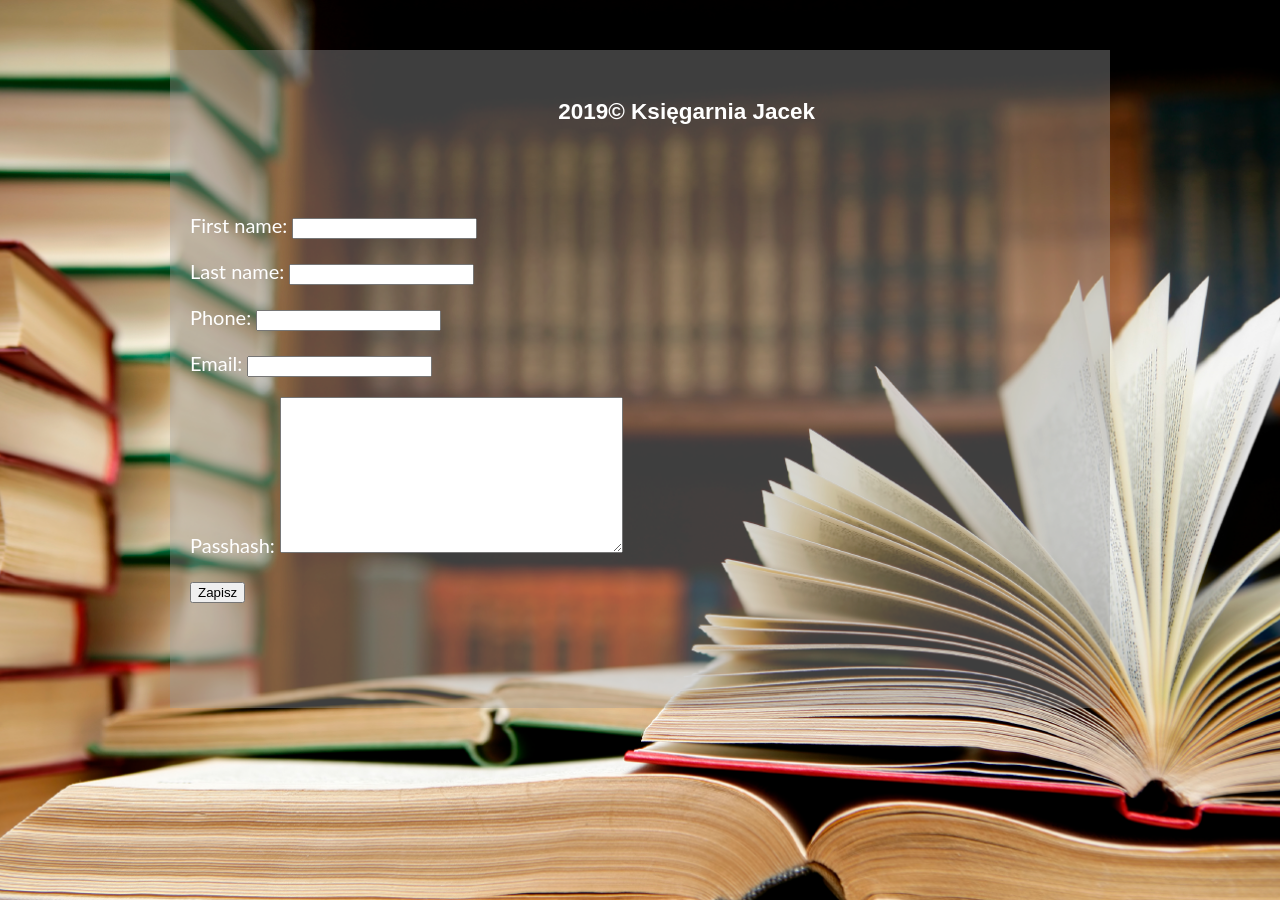
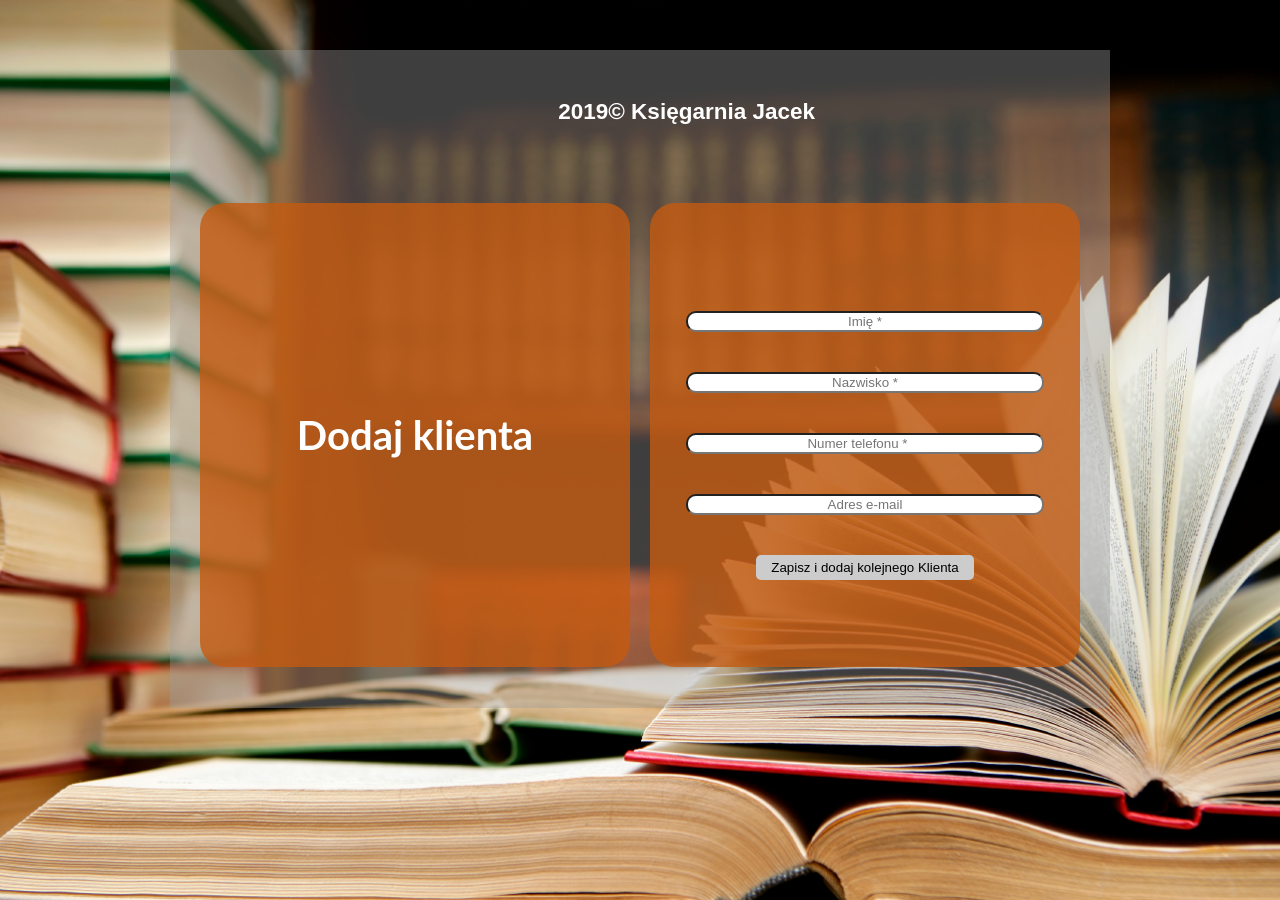
Before and after one commit to bookstore-jacek/webstore, a Django app: page /panel/dodaj-klienta/ in a window 1280 px wide. Run offline with Django 3.2, Linux system fonts and the light colour scheme.

Commit message:
Vertical allignment of buttons

```diff
--- a/src/Customer/forms.py
+++ b/src/Customer/forms.py
@@ -2,6 +2,12 @@ from django import forms
 from .models import Customer
 
 class CustomerForm(forms.ModelForm):
+    first_name =forms.CharField(label='', required=True, widget=forms.TextInput(attrs={ "placeholder":"Imię *", "class":"add_customer_field"}))
+    last_name  =forms.CharField(label='', required=True, widget=forms.TextInput(attrs={ "placeholder":"Nazwisko *", "class":"add_customer_field"}))
+    phone      =forms.CharField(label='', required=True, widget=forms.NumberInput(attrs={ "placeholder":"Numer telefonu *", "class":"add_customer_field"}))
+    email      =forms.EmailField(label='', required=False, widget=forms.EmailInput(attrs={ "placeholder":"Adres e-mail", "class":"add_customer_field"}))
+
+
     class Meta:
         model = Customer
         fields = [
@@ -9,5 +15,25 @@ class CustomerForm(forms.ModelForm):
             'last_name',
             'phone',
             'email',
-            'passhash'
         ]
+
+    # def clean_customer(self, *args, **kwargs):
+    #     email= self.cleaned_data.get("email")
+    #     if None in email:
+    #         return None
+
+    def clean_email(self):
+        # Get the email
+        email = self.cleaned_data.get('email')
+        if email == "" :
+            return None
+
+        # Check to see if any users already exist with this email as a username.
+        try:
+            match = Customer.objects.get(email=email)
+        except Customer.DoesNotExist:
+            # Unable to find a user, this is fine
+            return email
+
+        # A user was found with this as a username, raise an error.
+        raise forms.ValidationError('Wprowadzony e-mail już istnieje.')
--- a/src/Customer/templates/customer/add_customer.html
+++ b/src/Customer/templates/customer/add_customer.html
@@ -3,10 +3,17 @@
 {% block back %}{% endblock %}
 
 {% block content %}
+<div class=add_customer_div1>
+    <div ID="vertical_all"><h1>Dodaj klienta</h1></div>
+</div>
 
-<form action='.' method='POST'>{% csrf_token %}
-{{ form.as_p}}
-<input type='submit' value='Zapisz' />
-</form>
-
+<div class=add_customer_div2>
+    <div id="vertical_all">
+        <form action='.' method='POST'>{% csrf_token %}
+            {{ form.as_p}}
+            <input type='submit' value='Zapisz i dodaj kolejnego Klienta' />
+        </form>
+    </div>
+</div>
+<div style="clear:both;"></div>
 {% endblock %}
--- a/src/Customer/views.py
+++ b/src/Customer/views.py
@@ -14,8 +14,10 @@ def account_view(request, *args, **kwargs):
 
 def add_customer_view(request):
     form = CustomerForm(request.POST or None)
+    #form.clean_customer()
     if form.is_valid():
         form.save()
+        form=CustomerForm()
     context={
         "form": form
     }
--- a/src/static/panel_style.css
+++ b/src/static/panel_style.css
@@ -52,11 +52,12 @@ img
 	margin: 10px;
 	text-align: center;
 	float: left;
+	display: table;
 }
 
 #content
 {
-	width: 1000px;
+	width: 900px;
 	height: 100%;
 	float: left;
 }
@@ -87,6 +88,7 @@ img
 	background-color: #3095d3;
 	float: left;
 	text-align: center;
+	display: table;
 }
 
 .bigtile:hover
@@ -103,6 +105,7 @@ img
 	background-color: #3095d3;
 	float: left;
 	text-align: center;
+	display: table;
 }
 
 .midtileg
@@ -114,6 +117,7 @@ img
 	background-color: #548235;
 	float: left;
 	text-align: center;
+	display: table;
 }
 
 .smalltile
@@ -125,6 +129,7 @@ img
 	background-color: #3095d3;
 	float: left;
 	text-align: center;
+	display: table;
 }
 
 .smalltileg
@@ -136,6 +141,7 @@ img
 	background-color: #548235;
 	float: left;
 	text-align: center;
+	display: table;
 }
 
 .smalltileg:hover, .midtileg:hover
@@ -152,6 +158,7 @@ img
 	background-color: #4472c4;
 	float: left;
 	text-align: center;
+	display: table;
 }
 
 .smalltileb:hover
@@ -168,9 +175,69 @@ img
 	background-color: #c55a11;
 	float: left;
 	text-align: center;
+	display: table;
 }
 
 .smalltileo:hover
 {
 	background-color: #843c0c;
 }
+
+.add_customer_div1
+{
+	float:left;
+	border-radius: 25px;
+	margin: 10px;
+	width: 430px;
+	height: 75%;
+	background-color: rgba(197, 90, 17, 0.8);
+	text-align: center;
+	display: table;
+}
+
+.add_customer_div2
+{
+	float:left;
+	border-radius: 25px;
+	margin: 10px;
+	width: 430px;
+	height: 75%;
+	background-color: rgba(197, 90, 17, 0.8);
+	text-align: center;
+	display: table;
+}
+
+#vertical_all {
+    display: table-cell;
+    vertical-align: middle;
+}
+
+.add_customer_field
+{
+	margin: 10px;
+	width: 350px;
+	border-radius: 10px;
+	height: 50;
+	background-color: #ffffff;
+	text-align: center;
+}
+
+input[type=submit] {
+	padding:5px 15px;
+	margin: 10px;
+    background:#ccc;
+    border:0 none;
+    cursor:pointer;
+    -webkit-border-radius: 5px;
+    border-radius: 5px;
+}
+
+button[type=button] {
+	padding:5px 15px;
+	margin: 10px;
+    background:#ccc;
+    border:0 none;
+    cursor:pointer;
+    -webkit-border-radius: 5px;
+    border-radius: 5px;
+}
```
Also changed, not shown: src/pages/templates/home.html (+6 -6 lines), src/pages/templates/panel_home.html (+8 -8 lines), src/static/style.css (+6 -101 lines).
